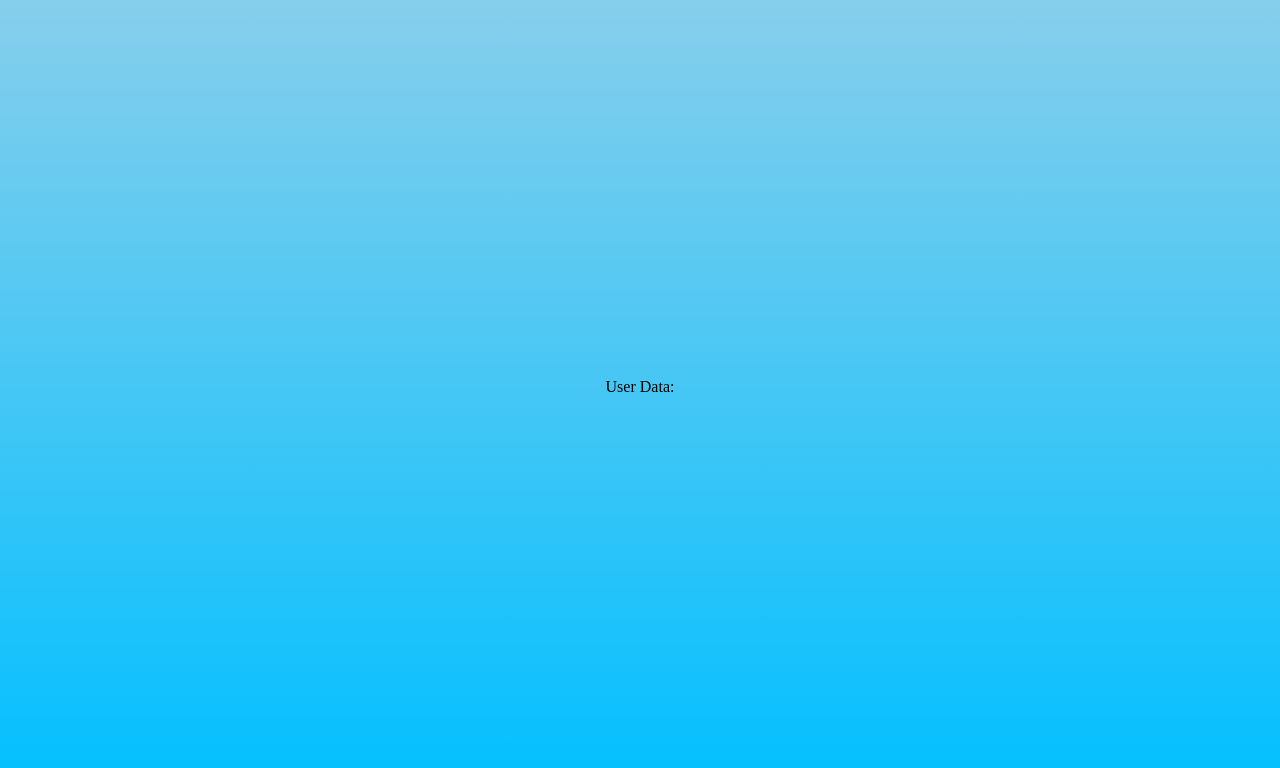
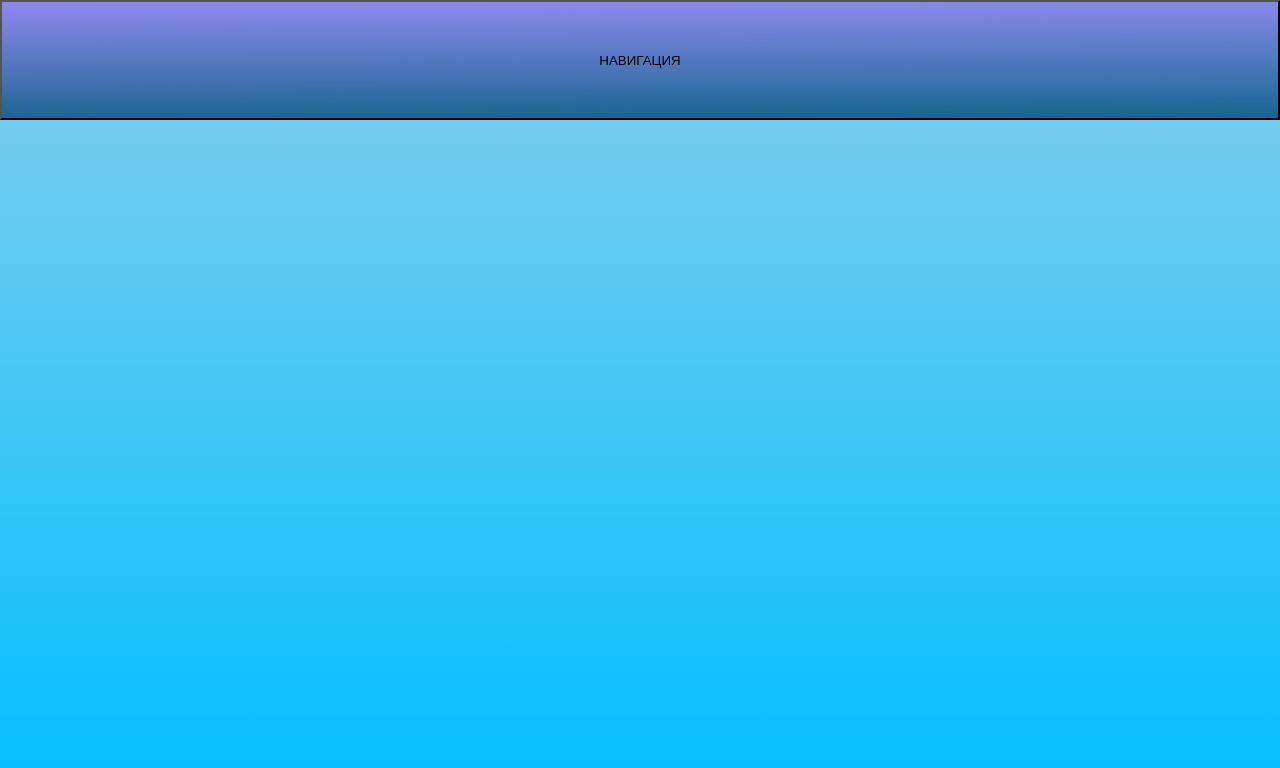
Before and after one commit to vlf0/DRF_test, a React (Create React App) app in the folder frontend/: page /analysis in a window 1280 px wide. Shown: the top 768 px of the page. Built offline with nearby package versions, Linux system fonts and the light colour scheme.

Commit message:
Working with frontend, reworking main component, navigation bar created.

```diff
--- a/frontend/src/App.js
+++ b/frontend/src/App.js
@@ -3,7 +3,7 @@ import './components/login_form.css';
 // eslint-disable-next-line
 import { BrowserRouter as Router, Route, Routes } from 'react-router-dom';
 import { LogIn } from './components/LoginForm';
-import { GetAnalysis } from './components/Analysis';
+import GetAnalysis from './components/Analysis';
 
 function App() {
   return (
--- a/frontend/src/components/Analysis.jsx
+++ b/frontend/src/components/Analysis.jsx
@@ -1,16 +1,38 @@
-import React from 'react';
+import React, { useState } from 'react';
 import { useLocation } from 'react-router-dom';
-// import axios from 'axios';
+import "./menu_styles.css"
 
 
-export function GetAnalysis() {
-    const location = useLocation();
-    const userData = location.state?.userData;
+function GetAnalysis() {
+  const location = useLocation();
+  const userData = location.state?.userData;
+  const [isOpen, setOpen] = useState(false);
+  const handleButtonClick = () => {
+    // Handle button click logic
+    console.log('Button clicked!');
+    // You can update state or perform any other actions here
+  };
 
-    return (
-        <>
-        <p>User Data:</p>
-        <pre>{JSON.stringify(userData, null, 2)}</pre>
-        </>
-    );
+  return (
+    <div className="dashboard">
+
+    {/* <header className='header'> */}
+      <button className='menu-button' onClick={() => setOpen(!isOpen)}>НАВИГАЦИЯ</button>
+      <nav className={`menu ${isOpen ? "active" : ""}`}>
+        <ul className='menu_list'>
+            <li className='menu_item'>ПАО</li>
+            <li className='menu_item'>ПО</li>
+            <li className='menu_item'>Администрация</li>
+            <li className='menu_item'>IT</li>
+            <li className='menu_item'>Контроль качества</li>
+            <li className='menu_item'>Лабораотрия</li>
+        </ul>
+      </nav>
+    {/* </header> */}
+
+    </div>
+  );
 }
+
+
+export default GetAnalysis;
--- a/frontend/src/components/LoginForm.jsx
+++ b/frontend/src/components/LoginForm.jsx
@@ -1,8 +1,6 @@
 import React, {useState} from 'react';
 import axios from 'axios';
 import { useNavigate } from 'react-router-dom';
-
-
 
 
 export function LogIn() {
@@ -22,8 +20,9 @@ export function LogIn() {
         // Save the token to local storage
         localStorage.setItem('userToken', token);
 
+        /*
         // Request to fetch additional data after authentication
-        const responseUserData = await axios.get('http://localhost:8000/api/v1/hospdata/', {
+        const responseUserData = await axios.get('http://localhost:8000/api/v1/hospdata/dept/', {
         headers: {
           Authorization: `Token ${token}`,
         },
@@ -33,9 +32,10 @@ export function LogIn() {
 
         // Process the fetched user data (replace this with your logic)
         console.log('User Data:', userData);
+        */
 
         // Redirect to the next page
-        navigate('/analysis', { state: { userData } });
+        navigate('/analysis');
       } catch (error) {
         console.error('Error:', error.response.status);
 
--- a/frontend/src/components/login_form.css
+++ b/frontend/src/components/login_form.css
@@ -2,17 +2,14 @@ body {
     margin: 0;
     height: 100vh;
     display: flex;
+    flex-direction: row;
+    justify-content: center;
     align-items: center;
-    justify-content: center;
-    background: linear-gradient(to bottom, #87CEEB, #00BFFF); /* Light blue gradient */
-  }
+    background: linear-gradient(to bottom, #87CEEB, #00BFFF);
+}
 
 div#root {
-    display: flex;
-    align-content: center;
-    flex-wrap: wrap;
-    flex-direction: column;
-    align-items: center;
+    display: contents;
 }
 
 span {
@@ -34,6 +31,8 @@ span {
     background: linear-gradient(358deg, #0c5fe9bd, #50f6e5b8);
     padding: 10px;
     border-radius: 5px;
+    position: fixed;
+    top: 10px;
 }
 
 .login_form input[type="submit"] {
@@ -48,7 +47,6 @@ span {
 }
 
 .login_form input[type="submit"]:hover {
-
     background: linear-gradient(359deg, #517ce1, #1343b3);
 }
 
--- /dev/null
+++ b/frontend/src/components/menu_styles.css
@@ -0,0 +1,74 @@
+.body {
+  display: flex;
+}
+
+.menu_list {
+    margin: 0;
+    width: 100%;
+    padding: 0;
+    list-style-type: none;
+}
+
+/* .header {
+  position: fixed;
+  top: 0;
+  left: 0;
+  width: 100%;
+} */
+
+.dashboard {
+  display: flex;
+  flex-direction: column;
+  justify-content: center;
+  align-items: center;
+  position: fixed;
+  top: 0;
+  left: 0;
+  width: 100%;
+  height: 120px;
+  background: linear-gradient(181deg, #71a3ed, #055579d1);
+}
+
+
+.menu {
+  position: absolute;
+  top: calc(100% + 5px);
+  width: 100%;
+  background-color: #fff;
+  border-bottom: 4px solid #054d9a;
+  border-left: 4px solid #054d9a;
+  border-right: 4px solid #054d9a;
+  border-radius: 15px;
+  border-top-left-radius: 0;
+  border-top-right-radius: 0;
+  transform: translateY(-20px);
+  opacity: 0;
+  visibility: hidden;
+  transition: 0.4s;
+}
+
+.menu_list {
+  display: flex;
+  flex-direction: row;
+  justify-content: space-around;
+  align-items: center;
+  margin: 20px;
+}
+
+.menu.active {
+  background-color: #00567cbd;
+  opacity: 1;
+  transform: translateY(0);
+  visibility: visible;
+  }
+
+.menu_item:nth-child(n) {
+  margin-top: 15px;
+
+}
+
+.menu-button {
+  width: 100%;
+  height: 100%;
+  background: linear-gradient(359deg, #00567c7a, #aa7cf79c);
+}
```
Also changed, not shown: frontend/src/components/Calendar.jsx (added, +33 -0 lines), 1 other file (tests, documents, lock files or other folders).
